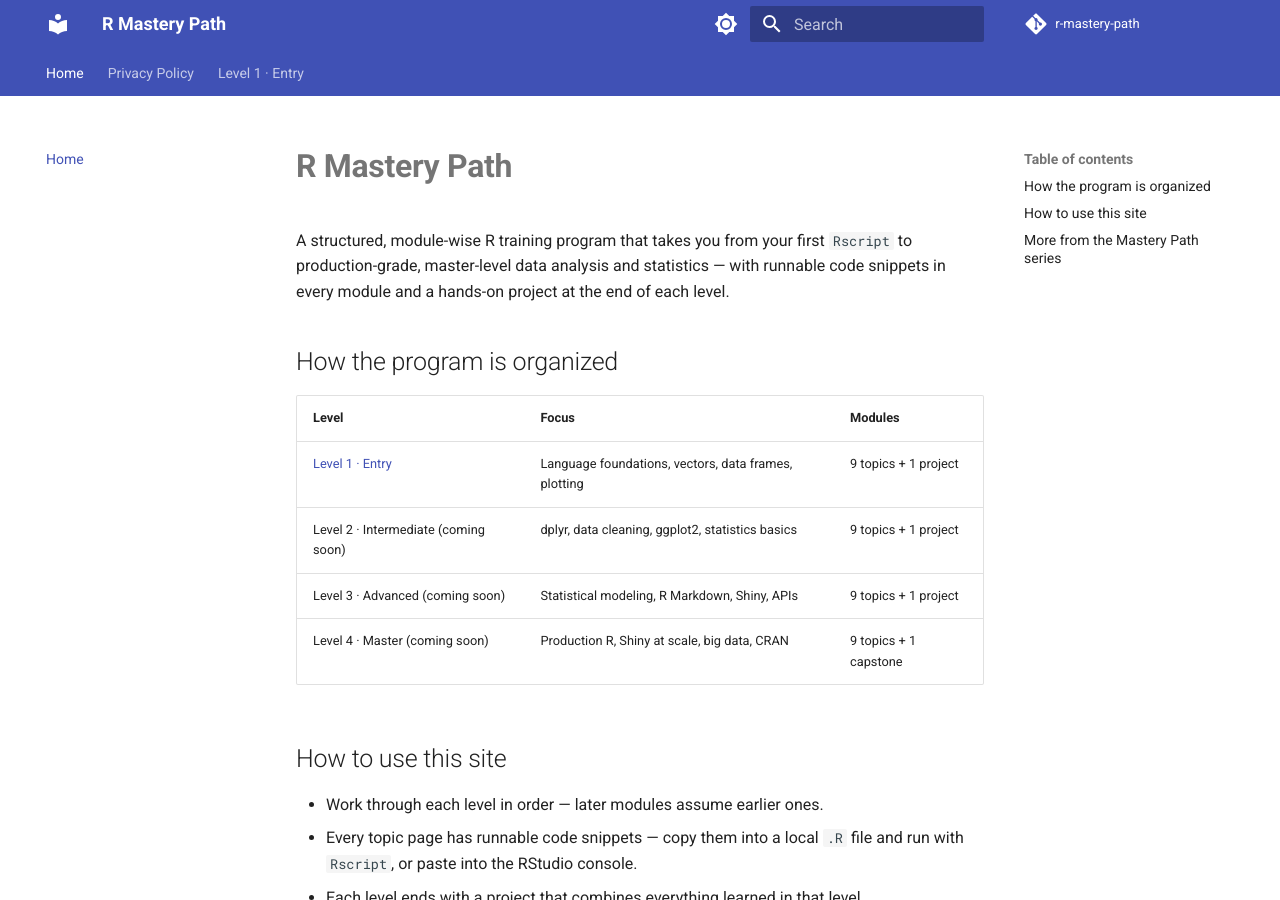
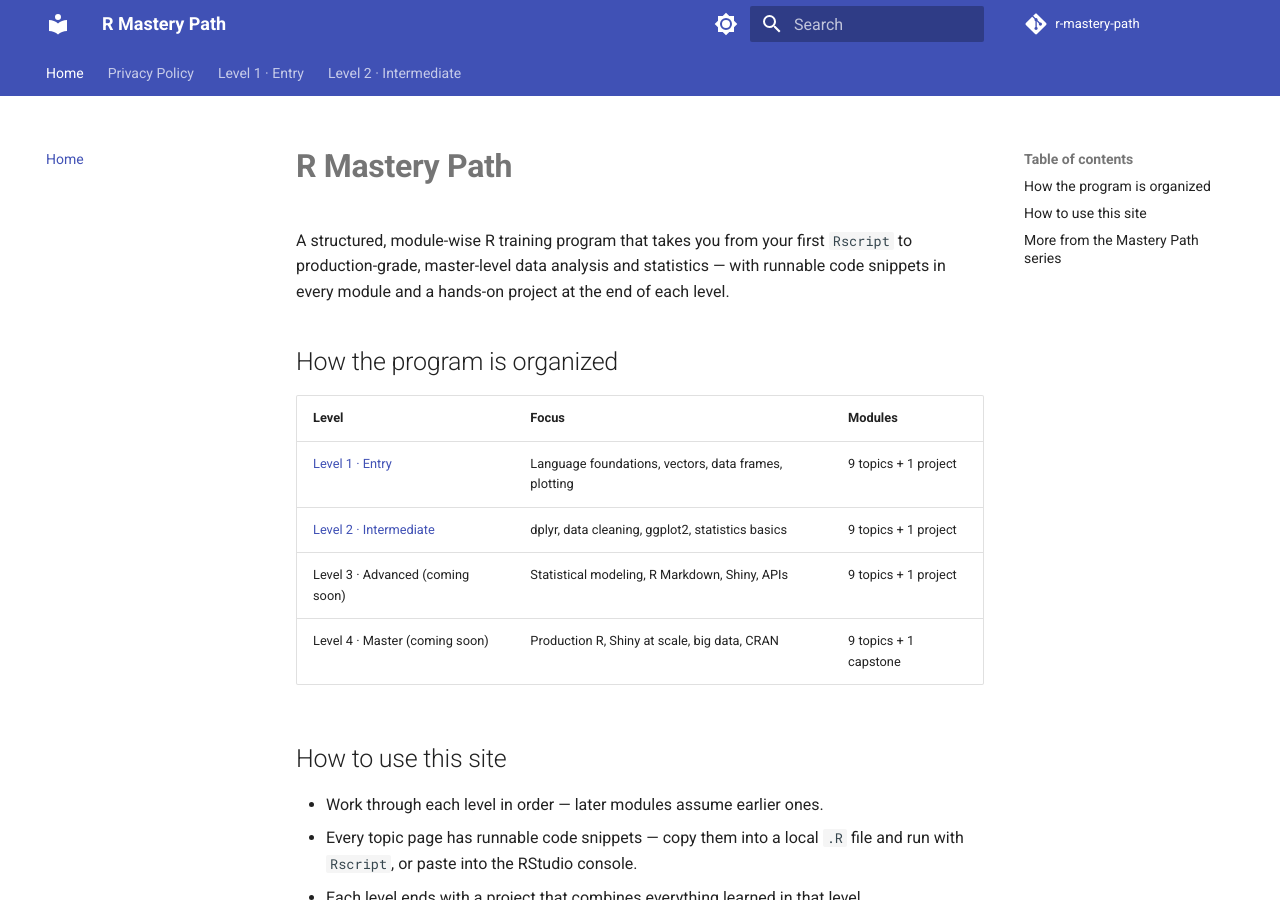
Before and after one commit to SIGILIPELLI/r-mastery-path, an MkDocs documentation site: the page built from docs/index.md, in a window 1280 px wide and 900 px high. Built offline with MkDocs 1.6.1 and Material for MkDocs 9.7.7, drawn with Linux system fonts in a browser that asks for light colours; comment, search, counter and statistics services are not loaded; part of the change alters nothing that is shown.

Commit message:
Restore finished level(s) to nav/sitemap/homepage
Real content is now written for this level; lifting the interim
AdSense thin-content exclusion put in place while it was still stubs.

Co-Authored-By: Claude Opus 5 <noreply@anthropic.com>

```diff
--- a/docs/index.md
+++ b/docs/index.md
@@ -15,7 +15,7 @@ of each level.
 | Level | Focus | Modules |
 |-------|-------|---------|
 | [Level 1 · Entry](level-1/index.md) | Language foundations, vectors, data frames, plotting | 9 topics + 1 project |
-| Level 2 · Intermediate (coming soon) | dplyr, data cleaning, ggplot2, statistics basics | 9 topics + 1 project |
+| [Level 2 · Intermediate](level-2/index.md) | dplyr, data cleaning, ggplot2, statistics basics | 9 topics + 1 project |
 | Level 3 · Advanced (coming soon) | Statistical modeling, R Markdown, Shiny, APIs | 9 topics + 1 project |
 | Level 4 · Master (coming soon) | Production R, Shiny at scale, big data, CRAN | 9 topics + 1 capstone |
 
--- a/mkdocs.yml
+++ b/mkdocs.yml
@@ -62,8 +62,19 @@ nav:
       - "08 · Basic Plotting": level-1/08-basic-plotting.md
       - "09 · Packages": level-1/09-packages.md
       - "10 · Project — Data Analysis Script": level-1/10-project-data-analysis.md
+  - "Level 2 · Intermediate":
+      - Overview: level-2/index.md
+      - "01 · Data Frames Deep Dive (dplyr)": level-2/01-dplyr-deep-dive.md
+      - "02 · Data Cleaning": level-2/02-data-cleaning.md
+      - "03 · Apply Family Functions": level-2/03-apply-family-functions.md
+      - "04 · ggplot2 Basics": level-2/04-ggplot2-basics.md
+      - "05 · Working with Strings (stringr)": level-2/05-strings-stringr.md
+      - "06 · Statistical Basics": level-2/06-statistical-basics.md
+      - "07 · Writing Functions & Package Structure": level-2/07-functions-package-structure.md
+      - "08 · Testing with testthat": level-2/08-testing-testthat.md
+      - "09 · Working with Dates (lubridate)": level-2/09-dates-lubridate.md
+      - "10 · Project — Data Cleaning & Reporting Pipeline": level-2/10-project-cleaning-pipeline.md
 # --- auto-pruned stub levels (see AdSense low-value-content fix) ---
 exclude_docs: |
-  level-2/*.md
   level-3/*.md
   level-4/*.md
```
